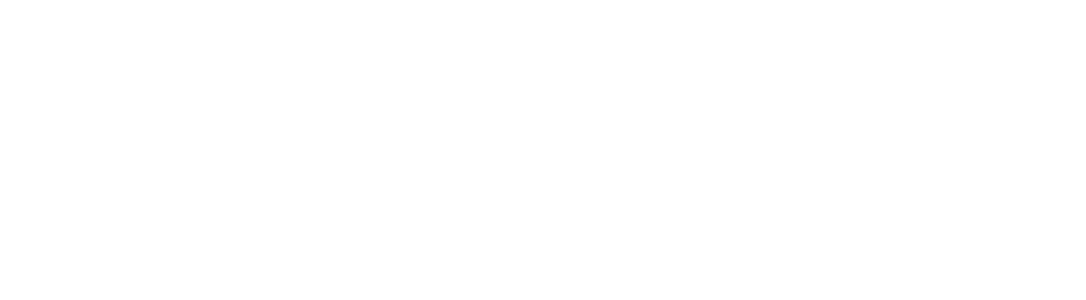
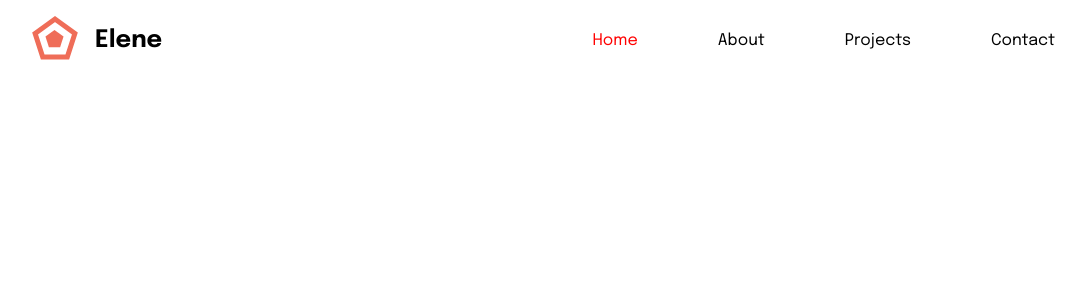
Before and after one commit to EleneQ/Elene---Portfolio, a React (Vite) app: page / in a window 1280 px wide. Shown: the top 300 px of the page, without its empty margins (97-1183 px from the left). Built offline with nearby package versions, Linux system fonts and the light colour scheme; the HTML template or start-up script is replaced by a standard one.

Commit message:
started creating the navbar and the theme

```diff
--- a/src/App.tsx
+++ b/src/App.tsx
@@ -1,11 +1,18 @@
 import { ThemeProvider } from "styled-components";
-import GlobalStyles from "./styles/global-styles";
+import CSSReset from "./styles/reset-styles";
+import Navbar from "@/components/Navbar";
+import { useState } from "react";
+import { SelectedPage } from "@/types";
+import theme from "@/styles/theme";
 
 const App = () => {
+  const [selectedPage, setSelectedPage] = useState(SelectedPage.Home);
+
   return (
-    <ThemeProvider theme={{}}>
-      <GlobalStyles />
+    <ThemeProvider theme={theme}>
+      <CSSReset />
 
+      <Navbar selectedPage={selectedPage} setSelectedPage={setSelectedPage} />
     </ThemeProvider>
   );
 };
--- /dev/null
+++ b/src/components/Navbar/Link.tsx
@@ -0,0 +1,27 @@
+import AnchorLink from "react-anchor-link-smooth-scroll";
+import { SelectedPage } from "@/types";
+
+type Props = {
+  page: string;
+  selectedPage: SelectedPage;
+  setSelectedPage: (value: SelectedPage) => void;
+};
+
+const Link = ({ page, selectedPage, setSelectedPage }: Props) => {
+  const lowerCasePage = page.toLowerCase().replace(/ /g, "") as SelectedPage;
+
+  return (
+    <AnchorLink
+      style={{
+        transition: "all",
+        animationDuration: "3s",
+        color: selectedPage === lowerCasePage ? "red" : "black",
+      }}
+      href={`#${lowerCasePage}`}
+      onClick={() => setSelectedPage(lowerCasePage)}
+    >
+      {page}
+    </AnchorLink>
+  );
+};
+export default Link;
--- /dev/null
+++ b/src/components/Navbar/index.tsx
@@ -0,0 +1,59 @@
+import logo from "@/images/logo.svg";
+import Link from "./Link";
+import { SelectedPage } from "@/types";
+import { StyledHeader, StyledNavList, StyledLogoContainer } from "./styles";
+import { Container } from "@/styles/util-styles";
+
+interface Props {
+  selectedPage: SelectedPage;
+  setSelectedPage: (value: SelectedPage) => void;
+}
+
+const Navbar = ({ selectedPage, setSelectedPage }: Props) => {
+  return (
+    <Container>
+      <StyledHeader>
+        <div>
+          <StyledLogoContainer>
+            <img src={logo} alt="logo" />
+            <p>Elene</p>
+          </StyledLogoContainer>
+
+          <nav>
+            <StyledNavList>
+              <li>
+                <Link
+                  page="Home"
+                  selectedPage={selectedPage}
+                  setSelectedPage={setSelectedPage}
+                />
+              </li>
+              <li>
+                <Link
+                  page="About"
+                  selectedPage={selectedPage}
+                  setSelectedPage={setSelectedPage}
+                />
+              </li>
+              <li>
+                <Link
+                  page="Projects"
+                  selectedPage={selectedPage}
+                  setSelectedPage={setSelectedPage}
+                />
+              </li>
+              <li>
+                <Link
+                  page="Contact"
+                  selectedPage={selectedPage}
+                  setSelectedPage={setSelectedPage}
+                />
+              </li>
+            </StyledNavList>
+          </nav>
+        </div>
+      </StyledHeader>
+    </Container>
+  );
+};
+export default Navbar;
--- /dev/null
+++ b/src/components/Navbar/styles.ts
@@ -0,0 +1,29 @@
+import styled from "styled-components";
+
+export const StyledHeader = styled.header`
+  display: fixed;
+
+  & > div {
+    display: flex;
+    justify-content: space-between;
+    align-items: center;
+    padding-block: 1rem;
+  }
+`;
+
+export const StyledLogoContainer = styled.div`
+  display: flex;
+  align-items: center;
+  gap: 1rem;
+
+  p {
+    font-weight: 700;
+    font-size: 24px;
+  }
+`;
+
+export const StyledNavList = styled.nav`
+  display: flex;
+  align-items: center;
+  gap: 5rem;
+`;
--- a/src/styles/global-styles.ts
+++ b/src/styles/reset-styles.ts
@@ -1,6 +1,6 @@
 import { createGlobalStyle } from "styled-components";
 
-const GlobalStyles = createGlobalStyle`
+const CSSReset = createGlobalStyle`
   @import url('https://fonts.googleapis.com/css2?family=Epilogue:wght@100..900&display=swap');
 
   *,
@@ -65,4 +65,4 @@ const GlobalStyles = createGlobalStyle`
   }
 `;
 
-export default GlobalStyles;
+export default CSSReset;
--- a/src/styles/theme.ts
+++ b/src/styles/theme.ts
@@ -0,0 +1,50 @@
+export const colorTokens = {
+  blue: {
+    900: "#28293E",
+  },
+  pink: {
+    300: "#F3D1BF",
+  },
+  red: {
+    400: "#EF6C57",
+    500: "#EF6D58",
+  },
+  brown: {
+    900: "#391400",
+  },
+  white: "#FFFFFF",
+  gray: {
+    400: "rgba(255, 255, 255, 0.64)",
+    500: "rgba(57, 20, 0, 0.64)",
+  },
+};
+
+const theme = {
+  colors: {
+    background: {
+      primary: colorTokens.blue[900],
+      secondary: colorTokens.pink[300],
+    },
+    text: {
+      primary: {
+        dark: colorTokens.brown[900],
+      },
+      secondary: {
+        lightest: colorTokens.white,
+      },
+      tertiary: {
+        light: colorTokens.gray[400],
+        medium: colorTokens.gray[500],
+      },
+    },
+    surface: {
+      accent: {
+        light: colorTokens.red[400],
+        medium: colorTokens.red[500],
+      },
+    },
+  },
+  typography: {},
+};
+
+export default theme;
--- /dev/null
+++ b/src/styles/util-styles.ts
@@ -0,0 +1,6 @@
+import styled from "styled-components";
+
+export const Container = styled.div`
+  max-width: 100rem;
+  padding-inline: 8rem;
+`;
```
Also changed, not shown: src/hooks/useMediaQuery.ts (added, +19 -0 lines), src/assets/logo.svg (added).
